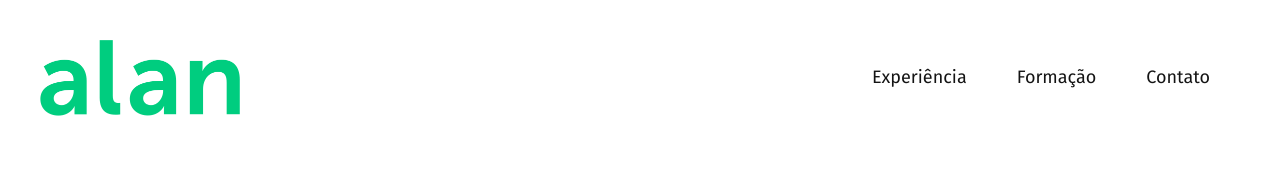
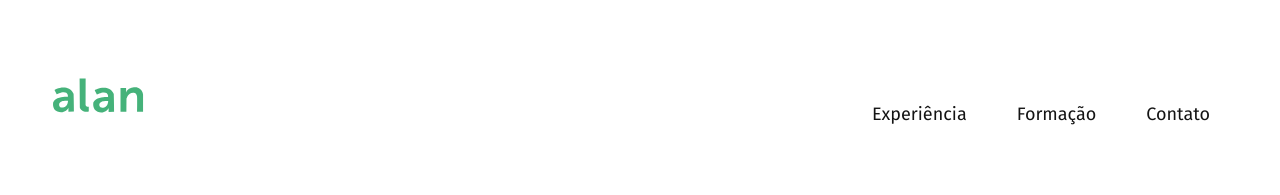
Before and after one commit to AracajuvianKled/AracajuvianKled.github.io, a plain HTML site: page index.html in a window 1280 px wide. Shown: the top 195 px of the page. Drawn offline with Linux system fonts and the light colour scheme; grey boxes are pictures that could not be loaded.

Commit message:
png to svg

```diff
--- a/index.html
+++ b/index.html
@@ -16,7 +16,7 @@
 
 <body>
   <Header class="header">
-    <img class="imagem" src="./img/marca.png" alt="Alan">
+    <img class="imagem" src="./img/alan.svg" alt="Alan">
     <nav>
       <ul class="header-menu">
         <li><a href="#experiencia">Experiência</a></li>
```
Also changed, not shown: img/alan.svg (added), img/marca.png (deleted), img/perfil.jpg (deleted).
